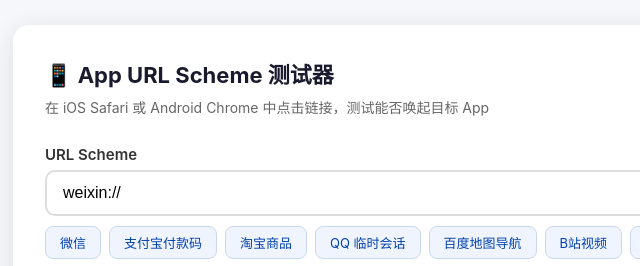
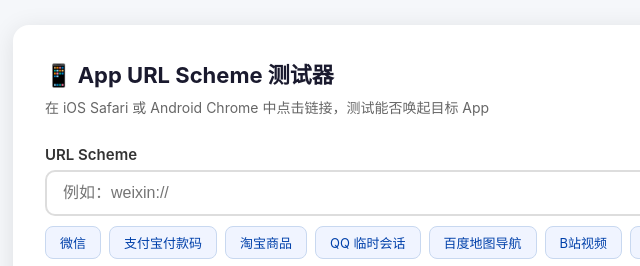
Before and after one commit to Keylenn/tools, a plain HTML site: page scheme-test.html in a window 1280 px wide. Shown: the top 266 px of the page, 227-867 px from the left. Drawn offline with Linux system fonts and the light colour scheme.

Commit message:
Remove default weixin:// value from scheme tester input.

```diff
--- a/scheme-test.html
+++ b/scheme-test.html
@@ -150,7 +150,7 @@
 
     <div class="form-group">
         <label for="schemeInput">URL Scheme</label>
-        <input type="text" id="schemeInput" placeholder="例如：weixin://" value="weixin://">
+        <input type="text" id="schemeInput" placeholder="例如：weixin://">
         <div class="preset-grid">
             <span class="preset-btn" data-scheme="weixin://">微信</span>
             <span class="preset-btn" data-scheme="alipayqr://platformapi/startapp?saId=10000007">支付宝付款码</span>
```
